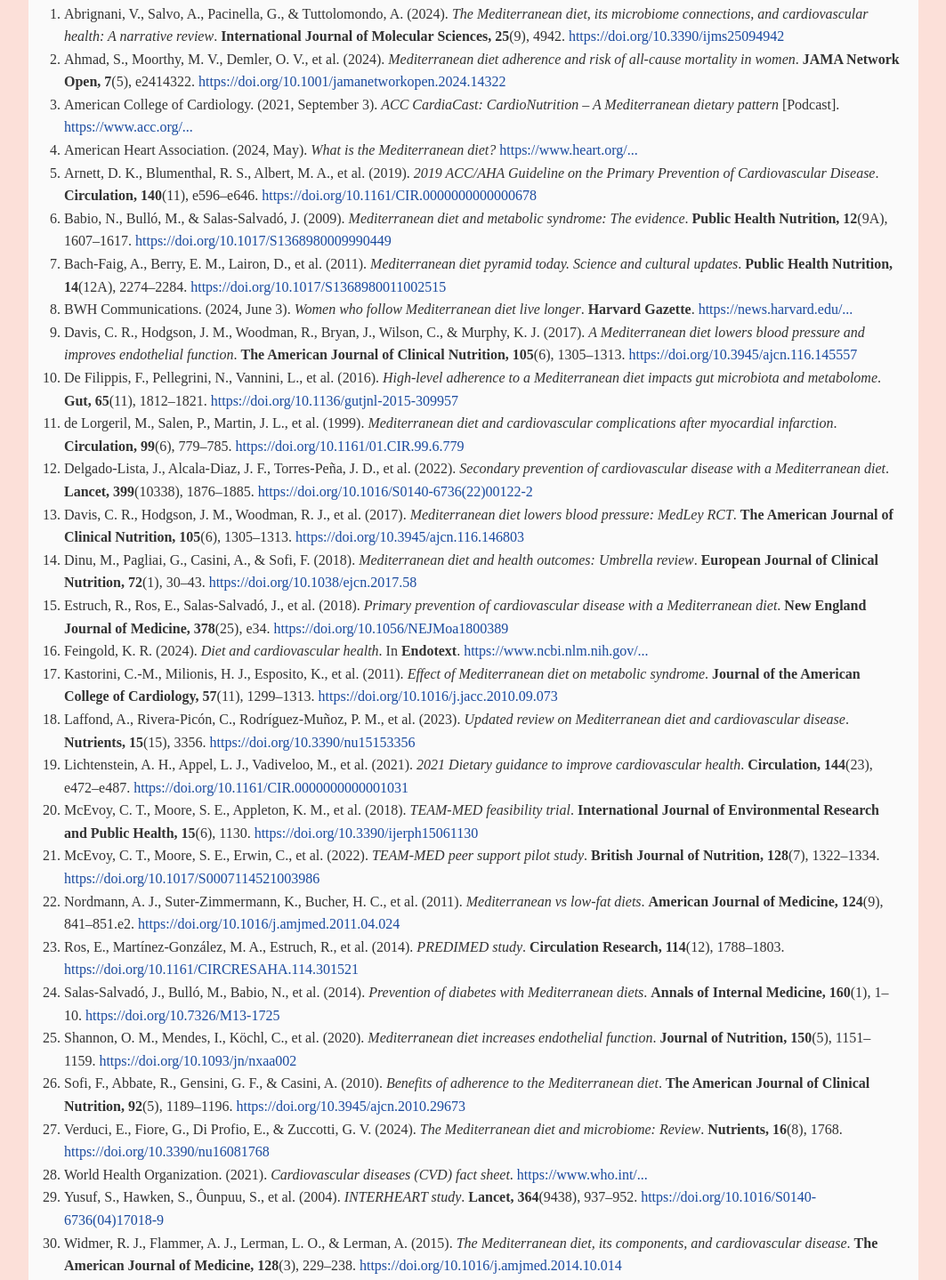
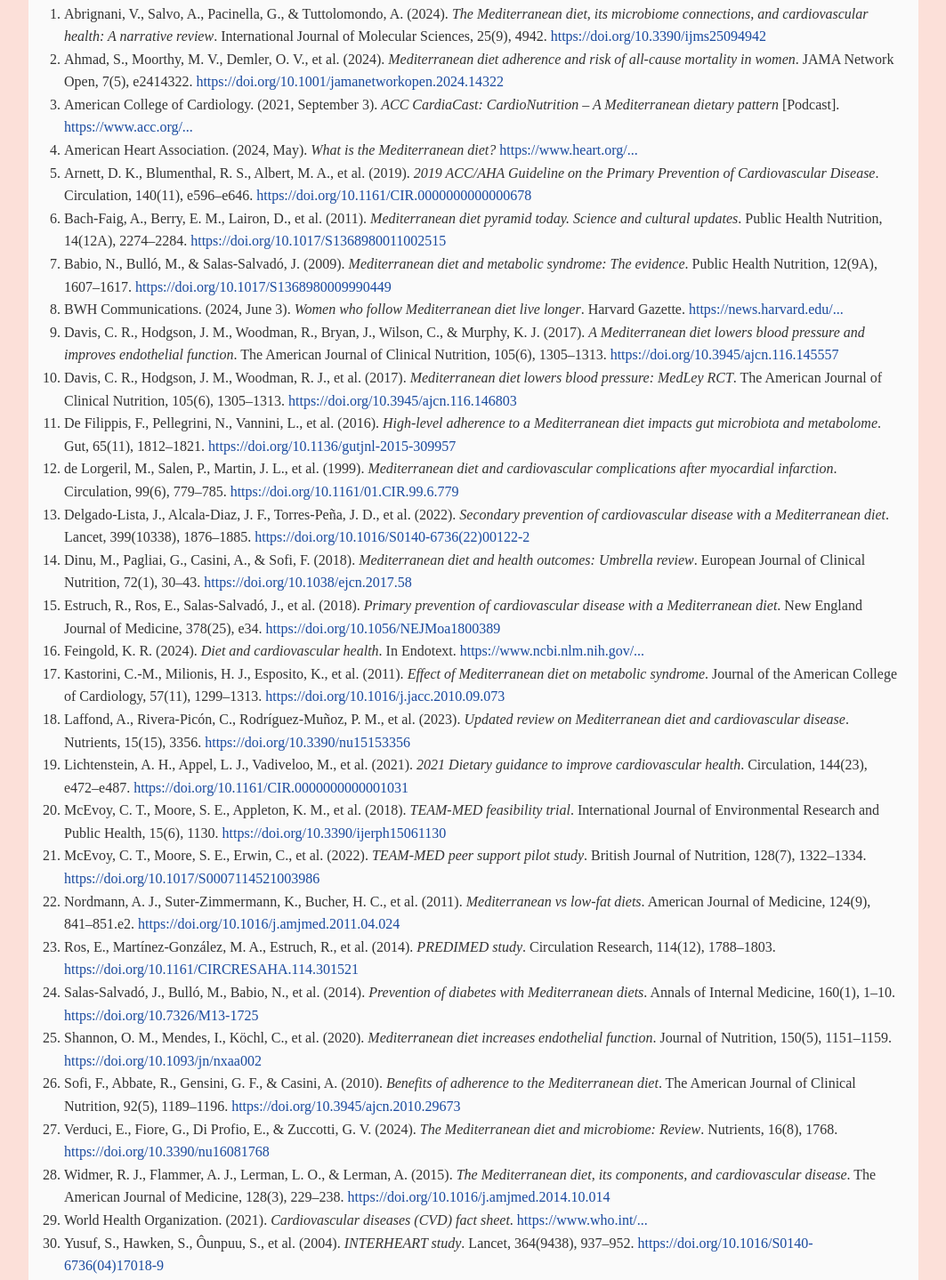
Before and after one commit to KayaanV/MedDiet, a plain HTML site: page index.html in a window 1280 px wide. Shown: the part 3468-4907 px from the top of the page at 89% size, without its empty margins (108-1171 px from the left). Drawn offline with Linux system fonts and the light colour scheme.

Commit message:
Add files via upload

```diff
--- a/index.html
+++ b/index.html
@@ -1,3 +1,5 @@
+
+
 <!DOCTYPE html>
 <html lang="en">
 
@@ -355,36 +357,36 @@
   <section class="references">
     <h2>Bibliography</h2>
     <ol style="margin-top: 20px; padding-left: 20px; line-height: 1.6;">
-      <li>Abrignani, V., Salvo, A., Pacinella, G., & Tuttolomondo, A. (2024). <i>The Mediterranean diet, its microbiome connections, and cardiovascular health: A narrative review</i>. <b>International Journal of Molecular Sciences, 25</b>(9), 4942. <a href="https://doi.org/10.3390/ijms25094942" target="_blank">https://doi.org/10.3390/ijms25094942</a></li>
-      <li>Ahmad, S., Moorthy, M. V., Demler, O. V., et al. (2024). <i>Mediterranean diet adherence and risk of all-cause mortality in women</i>. <b>JAMA Network Open, 7</b>(5), e2414322. <a href="https://doi.org/10.1001/jamanetworkopen.2024.14322" target="_blank">https://doi.org/10.1001/jamanetworkopen.2024.14322</a></li>
+      <li>Abrignani, V., Salvo, A., Pacinella, G., & Tuttolomondo, A. (2024). <i>The Mediterranean diet, its microbiome connections, and cardiovascular health: A narrative review</i>. International Journal of Molecular Sciences, 25(9), 4942. <a href="https://doi.org/10.3390/ijms25094942" target="_blank">https://doi.org/10.3390/ijms25094942</a></li>
+      <li>Ahmad, S., Moorthy, M. V., Demler, O. V., et al. (2024). <i>Mediterranean diet adherence and risk of all-cause mortality in women</i>. JAMA Network Open, 7(5), e2414322. <a href="https://doi.org/10.1001/jamanetworkopen.2024.14322" target="_blank">https://doi.org/10.1001/jamanetworkopen.2024.14322</a></li>
       <li>American College of Cardiology. (2021, September 3). <i>ACC CardiaCast: CardioNutrition – A Mediterranean dietary pattern</i> [Podcast]. <a href="https://www.acc.org/latest-in-cardiology/articles/2021/08/16/12/11/cardiacast_cardionutrition_03sept2021" target="_blank">https://www.acc.org/...</a></li>
       <li>American Heart Association. (2024, May). <i>What is the Mediterranean diet?</i> <a href="https://www.heart.org/en/healthy-living/healthy-eating/eat-smart/nutrition-basics/mediterranean-diet" target="_blank">https://www.heart.org/...</a></li>
-      <li>Arnett, D. K., Blumenthal, R. S., Albert, M. A., et al. (2019). <i>2019 ACC/AHA Guideline on the Primary Prevention of Cardiovascular Disease</i>. <b>Circulation, 140</b>(11), e596–e646. <a href="https://doi.org/10.1161/CIR.0000000000000678" target="_blank">https://doi.org/10.1161/CIR.0000000000000678</a></li>
-      <li>Babio, N., Bulló, M., & Salas-Salvadó, J. (2009). <i>Mediterranean diet and metabolic syndrome: The evidence</i>. <b>Public Health Nutrition, 12</b>(9A), 1607–1617. <a href="https://doi.org/10.1017/S1368980009990449" target="_blank">https://doi.org/10.1017/S1368980009990449</a></li>
-      <li>Bach-Faig, A., Berry, E. M., Lairon, D., et al. (2011). <i>Mediterranean diet pyramid today. Science and cultural updates</i>. <b>Public Health Nutrition, 14</b>(12A), 2274–2284. <a href="https://doi.org/10.1017/S1368980011002515" target="_blank">https://doi.org/10.1017/S1368980011002515</a></li>
-      <li>BWH Communications. (2024, June 3). <i>Women who follow Mediterranean diet live longer</i>. <b>Harvard Gazette</b>. <a href="https://news.harvard.edu/gazette/story/2024/06/women-who-follow-mediterranean-diet-live-longer/" target="_blank">https://news.harvard.edu/...</a></li>
-      <li>Davis, C. R., Hodgson, J. M., Woodman, R., Bryan, J., Wilson, C., & Murphy, K. J. (2017). <i>A Mediterranean diet lowers blood pressure and improves endothelial function</i>. <b>The American Journal of Clinical Nutrition, 105</b>(6), 1305–1313. <a href="https://doi.org/10.3945/ajcn.116.145557" target="_blank">https://doi.org/10.3945/ajcn.116.145557</a></li>
-      <li>De Filippis, F., Pellegrini, N., Vannini, L., et al. (2016). <i>High-level adherence to a Mediterranean diet impacts gut microbiota and metabolome</i>. <b>Gut, 65</b>(11), 1812–1821. <a href="https://doi.org/10.1136/gutjnl-2015-309957" target="_blank">https://doi.org/10.1136/gutjnl-2015-309957</a></li>
-      <li>de Lorgeril, M., Salen, P., Martin, J. L., et al. (1999). <i>Mediterranean diet and cardiovascular complications after myocardial infarction</i>. <b>Circulation, 99</b>(6), 779–785. <a href="https://doi.org/10.1161/01.CIR.99.6.779" target="_blank">https://doi.org/10.1161/01.CIR.99.6.779</a></li>
-      <li>Delgado-Lista, J., Alcala-Diaz, J. F., Torres-Peña, J. D., et al. (2022). <i>Secondary prevention of cardiovascular disease with a Mediterranean diet</i>. <b>Lancet, 399</b>(10338), 1876–1885. <a href="https://doi.org/10.1016/S0140-6736(22)00122-2" target="_blank">https://doi.org/10.1016/S0140-6736(22)00122-2</a></li>
-      <li>Davis, C. R., Hodgson, J. M., Woodman, R. J., et al. (2017). <i>Mediterranean diet lowers blood pressure: MedLey RCT</i>. <b>The American Journal of Clinical Nutrition, 105</b>(6), 1305–1313. <a href="https://doi.org/10.3945/ajcn.116.146803" target="_blank">https://doi.org/10.3945/ajcn.116.146803</a></li>
-      <li>Dinu, M., Pagliai, G., Casini, A., & Sofi, F. (2018). <i>Mediterranean diet and health outcomes: Umbrella review</i>. <b>European Journal of Clinical Nutrition, 72</b>(1), 30–43. <a href="https://doi.org/10.1038/ejcn.2017.58" target="_blank">https://doi.org/10.1038/ejcn.2017.58</a></li>
-      <li>Estruch, R., Ros, E., Salas-Salvadó, J., et al. (2018). <i>Primary prevention of cardiovascular disease with a Mediterranean diet</i>. <b>New England Journal of Medicine, 378</b>(25), e34. <a href="https://doi.org/10.1056/NEJMoa1800389" target="_blank">https://doi.org/10.1056/NEJMoa1800389</a></li>
-      <li>Feingold, K. R. (2024). <i>Diet and cardiovascular health</i>. In <b>Endotext</b>. <a href="https://www.ncbi.nlm.nih.gov/books/NBK570127/" target="_blank">https://www.ncbi.nlm.nih.gov/...</a></li>
-      <li>Kastorini, C.-M., Milionis, H. J., Esposito, K., et al. (2011). <i>Effect of Mediterranean diet on metabolic syndrome</i>. <b>Journal of the American College of Cardiology, 57</b>(11), 1299–1313. <a href="https://doi.org/10.1016/j.jacc.2010.09.073" target="_blank">https://doi.org/10.1016/j.jacc.2010.09.073</a></li>
-      <li>Laffond, A., Rivera-Picón, C., Rodríguez-Muñoz, P. M., et al. (2023). <i>Updated review on Mediterranean diet and cardiovascular disease</i>. <b>Nutrients, 15</b>(15), 3356. <a href="https://doi.org/10.3390/nu15153356" target="_blank">https://doi.org/10.3390/nu15153356</a></li>
-      <li>Lichtenstein, A. H., Appel, L. J., Vadiveloo, M., et al. (2021). <i>2021 Dietary guidance to improve cardiovascular health</i>. <b>Circulation, 144</b>(23), e472–e487. <a href="https://doi.org/10.1161/CIR.0000000000001031" target="_blank">https://doi.org/10.1161/CIR.0000000000001031</a></li>
-      <li>McEvoy, C. T., Moore, S. E., Appleton, K. M., et al. (2018). <i>TEAM-MED feasibility trial</i>. <b>International Journal of Environmental Research and Public Health, 15</b>(6), 1130. <a href="https://doi.org/10.3390/ijerph15061130" target="_blank">https://doi.org/10.3390/ijerph15061130</a></li>
-      <li>McEvoy, C. T., Moore, S. E., Erwin, C., et al. (2022). <i>TEAM-MED peer support pilot study</i>. <b>British Journal of Nutrition, 128</b>(7), 1322–1334. <a href="https://doi.org/10.1017/S0007114521003986" target="_blank">https://doi.org/10.1017/S0007114521003986</a></li>
-      <li>Nordmann, A. J., Suter-Zimmermann, K., Bucher, H. C., et al. (2011). <i>Mediterranean vs low-fat diets</i>. <b>American Journal of Medicine, 124</b>(9), 841–851.e2. <a href="https://doi.org/10.1016/j.amjmed.2011.04.024" target="_blank">https://doi.org/10.1016/j.amjmed.2011.04.024</a></li>
-      <li>Ros, E., Martínez-González, M. A., Estruch, R., et al. (2014). <i>PREDIMED study</i>. <b>Circulation Research, 114</b>(12), 1788–1803. <a href="https://doi.org/10.1161/CIRCRESAHA.114.301521" target="_blank">https://doi.org/10.1161/CIRCRESAHA.114.301521</a></li>
-      <li>Salas-Salvadó, J., Bulló, M., Babio, N., et al. (2014). <i>Prevention of diabetes with Mediterranean diets</i>. <b>Annals of Internal Medicine, 160</b>(1), 1–10. <a href="https://doi.org/10.7326/M13-1725" target="_blank">https://doi.org/10.7326/M13-1725</a></li>
-      <li>Shannon, O. M., Mendes, I., Köchl, C., et al. (2020). <i>Mediterranean diet increases endothelial function</i>. <b>Journal of Nutrition, 150</b>(5), 1151–1159. <a href="https://doi.org/10.1093/jn/nxaa002" target="_blank">https://doi.org/10.1093/jn/nxaa002</a></li>
-      <li>Sofi, F., Abbate, R., Gensini, G. F., & Casini, A. (2010). <i>Benefits of adherence to the Mediterranean diet</i>. <b>The American Journal of Clinical Nutrition, 92</b>(5), 1189–1196. <a href="https://doi.org/10.3945/ajcn.2010.29673" target="_blank">https://doi.org/10.3945/ajcn.2010.29673</a></li>
-      <li>Verduci, E., Fiore, G., Di Profio, E., & Zuccotti, G. V. (2024). <i>The Mediterranean diet and microbiome: Review</i>. <b>Nutrients, 16</b>(8), 1768. <a href="https://doi.org/10.3390/nu16081768" target="_blank">https://doi.org/10.3390/nu16081768</a></li>
+      <li>Arnett, D. K., Blumenthal, R. S., Albert, M. A., et al. (2019). <i>2019 ACC/AHA Guideline on the Primary Prevention of Cardiovascular Disease</i>. Circulation, 140(11), e596–e646. <a href="https://doi.org/10.1161/CIR.0000000000000678" target="_blank">https://doi.org/10.1161/CIR.0000000000000678</a></li>
+      <li>Bach-Faig, A., Berry, E. M., Lairon, D., et al. (2011). <i>Mediterranean diet pyramid today. Science and cultural updates</i>. Public Health Nutrition, 14(12A), 2274–2284. <a href="https://doi.org/10.1017/S1368980011002515" target="_blank">https://doi.org/10.1017/S1368980011002515</a></li>
+      <li>Babio, N., Bulló, M., & Salas-Salvadó, J. (2009). <i>Mediterranean diet and metabolic syndrome: The evidence</i>. Public Health Nutrition, 12(9A), 1607–1617. <a href="https://doi.org/10.1017/S1368980009990449" target="_blank">https://doi.org/10.1017/S1368980009990449</a></li>
+      <li>BWH Communications. (2024, June 3). <i>Women who follow Mediterranean diet live longer</i>. Harvard Gazette. <a href="https://news.harvard.edu/gazette/story/2024/06/women-who-follow-mediterranean-diet-live-longer/" target="_blank">https://news.harvard.edu/...</a></li>
+      <li>Davis, C. R., Hodgson, J. M., Woodman, R., Bryan, J., Wilson, C., & Murphy, K. J. (2017). <i>A Mediterranean diet lowers blood pressure and improves endothelial function</i>. The American Journal of Clinical Nutrition, 105(6), 1305–1313. <a href="https://doi.org/10.3945/ajcn.116.145557" target="_blank">https://doi.org/10.3945/ajcn.116.145557</a></li>
+      <li>Davis, C. R., Hodgson, J. M., Woodman, R. J., et al. (2017). <i>Mediterranean diet lowers blood pressure: MedLey RCT</i>. The American Journal of Clinical Nutrition, 105(6), 1305–1313. <a href="https://doi.org/10.3945/ajcn.116.146803" target="_blank">https://doi.org/10.3945/ajcn.116.146803</a></li>
+      <li>De Filippis, F., Pellegrini, N., Vannini, L., et al. (2016). <i>High-level adherence to a Mediterranean diet impacts gut microbiota and metabolome</i>. Gut, 65(11), 1812–1821. <a href="https://doi.org/10.1136/gutjnl-2015-309957" target="_blank">https://doi.org/10.1136/gutjnl-2015-309957</a></li>
+      <li>de Lorgeril, M., Salen, P., Martin, J. L., et al. (1999). <i>Mediterranean diet and cardiovascular complications after myocardial infarction</i>. Circulation, 99(6), 779–785. <a href="https://doi.org/10.1161/01.CIR.99.6.779" target="_blank">https://doi.org/10.1161/01.CIR.99.6.779</a></li>
+      <li>Delgado-Lista, J., Alcala-Diaz, J. F., Torres-Peña, J. D., et al. (2022). <i>Secondary prevention of cardiovascular disease with a Mediterranean diet</i>. Lancet, 399(10338), 1876–1885. <a href="https://doi.org/10.1016/S0140-6736(22)00122-2" target="_blank">https://doi.org/10.1016/S0140-6736(22)00122-2</a></li>
+      <li>Dinu, M., Pagliai, G., Casini, A., & Sofi, F. (2018). <i>Mediterranean diet and health outcomes: Umbrella review</i>. European Journal of Clinical Nutrition, 72(1), 30–43. <a href="https://doi.org/10.1038/ejcn.2017.58" target="_blank">https://doi.org/10.1038/ejcn.2017.58</a></li>
+      <li>Estruch, R., Ros, E., Salas-Salvadó, J., et al. (2018). <i>Primary prevention of cardiovascular disease with a Mediterranean diet</i>. New England Journal of Medicine, 378(25), e34. <a href="https://doi.org/10.1056/NEJMoa1800389" target="_blank">https://doi.org/10.1056/NEJMoa1800389</a></li>
+      <li>Feingold, K. R. (2024). <i>Diet and cardiovascular health</i>. In Endotext. <a href="https://www.ncbi.nlm.nih.gov/books/NBK570127/" target="_blank">https://www.ncbi.nlm.nih.gov/...</a></li>
+      <li>Kastorini, C.-M., Milionis, H. J., Esposito, K., et al. (2011). <i>Effect of Mediterranean diet on metabolic syndrome</i>. Journal of the American College of Cardiology, 57(11), 1299–1313. <a href="https://doi.org/10.1016/j.jacc.2010.09.073" target="_blank">https://doi.org/10.1016/j.jacc.2010.09.073</a></li>
+      <li>Laffond, A., Rivera-Picón, C., Rodríguez-Muñoz, P. M., et al. (2023). <i>Updated review on Mediterranean diet and cardiovascular disease</i>. Nutrients, 15(15), 3356. <a href="https://doi.org/10.3390/nu15153356" target="_blank">https://doi.org/10.3390/nu15153356</a></li>
+      <li>Lichtenstein, A. H., Appel, L. J., Vadiveloo, M., et al. (2021). <i>2021 Dietary guidance to improve cardiovascular health</i>. Circulation, 144(23), e472–e487. <a href="https://doi.org/10.1161/CIR.0000000000001031" target="_blank">https://doi.org/10.1161/CIR.0000000000001031</a></li>
+      <li>McEvoy, C. T., Moore, S. E., Appleton, K. M., et al. (2018). <i>TEAM-MED feasibility trial</i>. International Journal of Environmental Research and Public Health, 15(6), 1130. <a href="https://doi.org/10.3390/ijerph15061130" target="_blank">https://doi.org/10.3390/ijerph15061130</a></li>
+      <li>McEvoy, C. T., Moore, S. E., Erwin, C., et al. (2022). <i>TEAM-MED peer support pilot study</i>. British Journal of Nutrition, 128(7), 1322–1334. <a href="https://doi.org/10.1017/S0007114521003986" target="_blank">https://doi.org/10.1017/S0007114521003986</a></li>
+      <li>Nordmann, A. J., Suter-Zimmermann, K., Bucher, H. C., et al. (2011). <i>Mediterranean vs low-fat diets</i>. American Journal of Medicine, 124(9), 841–851.e2. <a href="https://doi.org/10.1016/j.amjmed.2011.04.024" target="_blank">https://doi.org/10.1016/j.amjmed.2011.04.024</a></li>
+      <li>Ros, E., Martínez-González, M. A., Estruch, R., et al. (2014). <i>PREDIMED study</i>. Circulation Research, 114(12), 1788–1803. <a href="https://doi.org/10.1161/CIRCRESAHA.114.301521" target="_blank">https://doi.org/10.1161/CIRCRESAHA.114.301521</a></li>
+      <li>Salas-Salvadó, J., Bulló, M., Babio, N., et al. (2014). <i>Prevention of diabetes with Mediterranean diets</i>. Annals of Internal Medicine, 160(1), 1–10. <a href="https://doi.org/10.7326/M13-1725" target="_blank">https://doi.org/10.7326/M13-1725</a></li>
+      <li>Shannon, O. M., Mendes, I., Köchl, C., et al. (2020). <i>Mediterranean diet increases endothelial function</i>. Journal of Nutrition, 150(5), 1151–1159. <a href="https://doi.org/10.1093/jn/nxaa002" target="_blank">https://doi.org/10.1093/jn/nxaa002</a></li>
+      <li>Sofi, F., Abbate, R., Gensini, G. F., & Casini, A. (2010). <i>Benefits of adherence to the Mediterranean diet</i>. The American Journal of Clinical Nutrition, 92(5), 1189–1196. <a href="https://doi.org/10.3945/ajcn.2010.29673" target="_blank">https://doi.org/10.3945/ajcn.2010.29673</a></li>
+      <li>Verduci, E., Fiore, G., Di Profio, E., & Zuccotti, G. V. (2024). <i>The Mediterranean diet and microbiome: Review</i>. Nutrients, 16(8), 1768. <a href="https://doi.org/10.3390/nu16081768" target="_blank">https://doi.org/10.3390/nu16081768</a></li>
+      <li>Widmer, R. J., Flammer, A. J., Lerman, L. O., & Lerman, A. (2015). <i>The Mediterranean diet, its components, and cardiovascular disease</i>. The American Journal of Medicine, 128(3), 229–238. <a href="https://doi.org/10.1016/j.amjmed.2014.10.014" target="_blank">https://doi.org/10.1016/j.amjmed.2014.10.014</a></li>
       <li>World Health Organization. (2021). <i>Cardiovascular diseases (CVD) fact sheet</i>. <a href="https://www.who.int/news-room/fact-sheets/detail/cardiovascular-diseases-(cvds)" target="_blank">https://www.who.int/...</a></li>
-      <li>Yusuf, S., Hawken, S., Ôunpuu, S., et al. (2004). <i>INTERHEART study</i>. <b>Lancet, 364</b>(9438), 937–952. <a href="https://doi.org/10.1016/S0140-6736(04)17018-9" target="_blank">https://doi.org/10.1016/S0140-6736(04)17018-9</a></li>
-      <li>Widmer, R. J., Flammer, A. J., Lerman, L. O., & Lerman, A. (2015). <i>The Mediterranean diet, its components, and cardiovascular disease</i>. <b>The American Journal of Medicine, 128</b>(3), 229–238. <a href="https://doi.org/10.1016/j.amjmed.2014.10.014" target="_blank">https://doi.org/10.1016/j.amjmed.2014.10.014</a></li>
+      <li>Yusuf, S., Hawken, S., Ôunpuu, S., et al. (2004). <i>INTERHEART study</i>. Lancet, 364(9438), 937–952. <a href="https://doi.org/10.1016/S0140-6736(04)17018-9" target="_blank">https://doi.org/10.1016/S0140-6736(04)17018-9</a></li>
     </ol>
   </section>
 
```
Also changed, not shown: script.js (+28 -0 lines).
